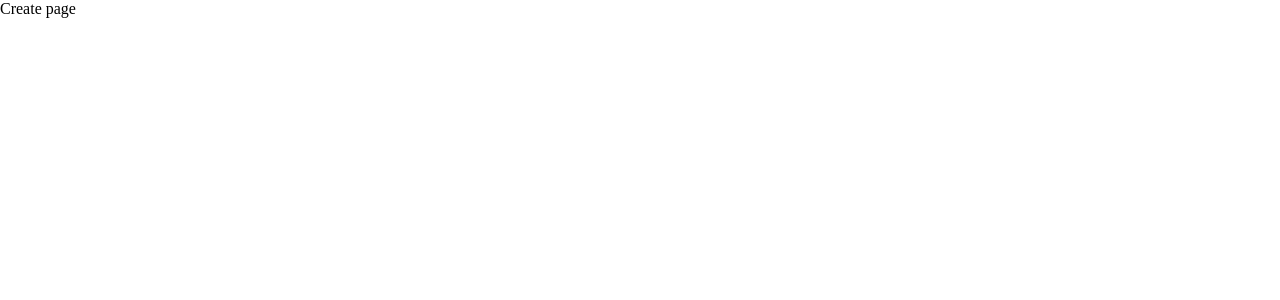
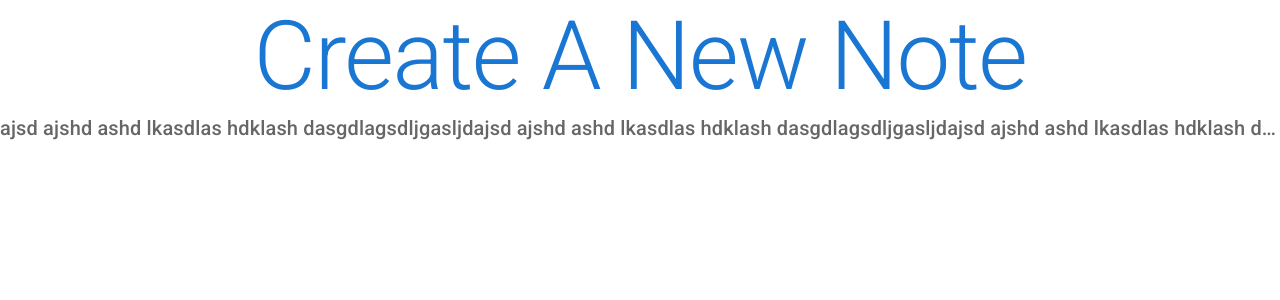
Before and after one commit to darthinvader/material-ui-tutorial, a React (Create React App) app: page /create in a window 1280 px wide. Shown: the top 300 px of the page. Built offline with nearby package versions, Linux system fonts and the light colour scheme.

Commit message:
[feat] typography

```diff
--- a/src/pages/Create.js
+++ b/src/pages/Create.js
@@ -1,9 +1,26 @@
-import React from 'react'
-
+import React from "react";
+import { Typography } from "@material-ui/core";
 export default function Create() {
   return (
     <div>
-      Create page
+      <Typography variant="h1" color="primary" align="center">
+        Create A New Note
+      </Typography>
+      <Typography
+        variant="h6"
+        component="h2"
+        gutterBottom
+        color="textSecondary"
+        align="center"
+        noWrap
+      >
+        ajsd ajshd ashd lkasdlas hdklash dasgdlagsdljgasljdajsd ajshd ashd
+        lkasdlas hdklash dasgdlagsdljgasljdajsd ajshd ashd lkasdlas hdklash
+        dasgdlagsdljgasljdajsd ajshd ashd lkasdlas hdklash
+        dasgdlagsdljgasljdajsd ajshd ashd lkasdlas hdklash
+        dasgdlagsdljgasljdajsd ajshd ashd lkasdlas hdklash
+        dasgdlagsdljgasljdajsd ajshd ashd lkasdlas hdklash dasgdlagsdljgasljd
+      </Typography>
     </div>
-  )
+  );
 }
```
